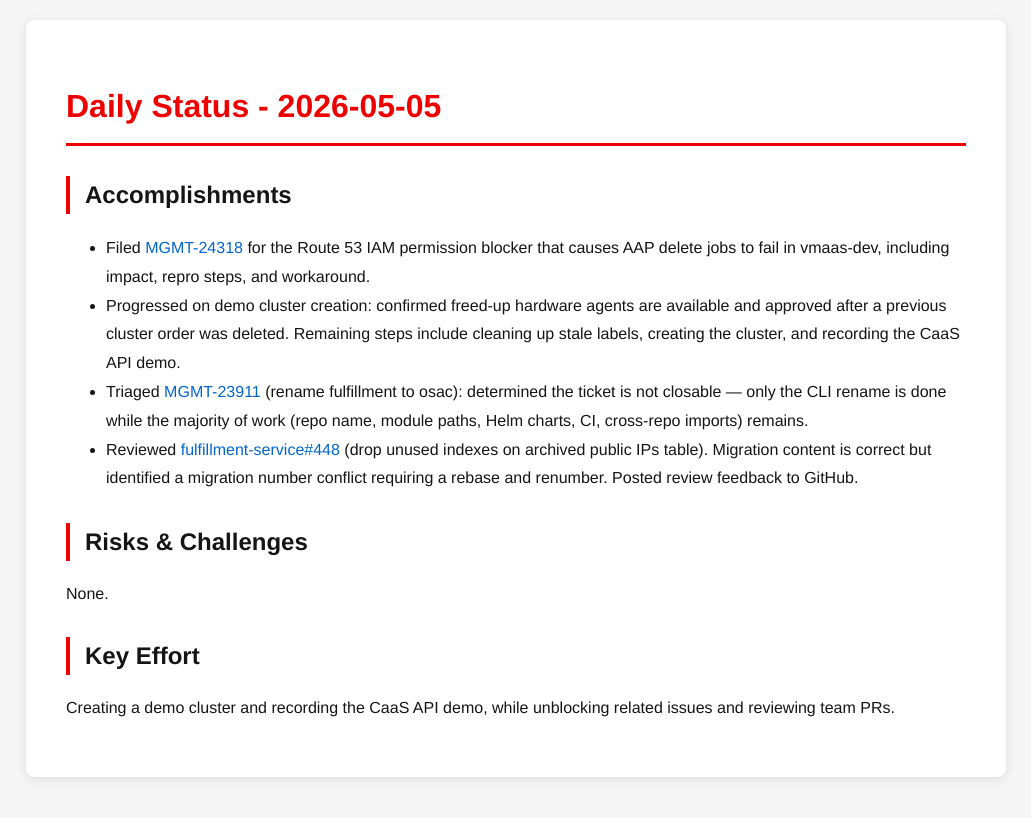
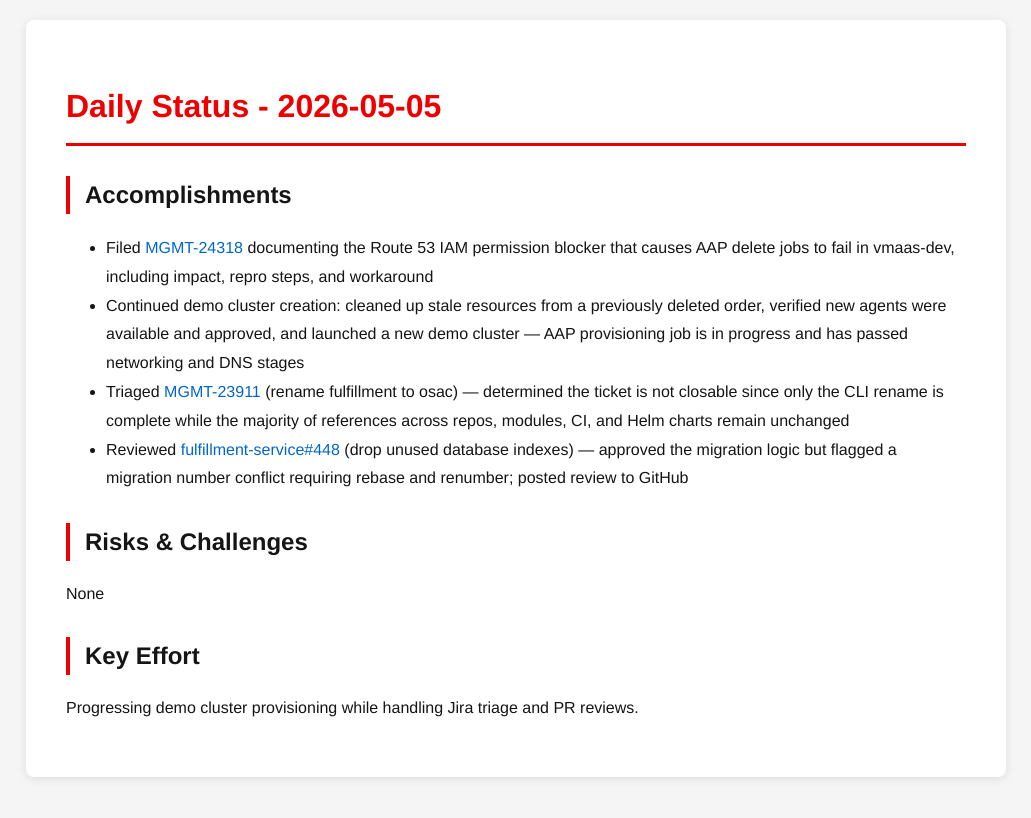
Before and after one commit to tzvatot/daily-status, a Jekyll site: the page built from 2026-05-05.md, in a window 1280 px wide. Shown: the top 818 px of the page, without its empty margins (124-1155 px from the left). Built offline with Jekyll 4.4.1, drawn with Linux system fonts in a browser that asks for light colours.

Commit message:
Daily status update - 2026-05-05

```diff
--- a/2026-05-05.md
+++ b/2026-05-05.md
@@ -7,13 +7,14 @@ date: 2026-05-05
 # Daily Status - 2026-05-05
 
 ## Accomplishments
-- Filed [MGMT-24318](https://issues.redhat.com/browse/MGMT-24318) for the Route 53 IAM permission blocker that causes AAP delete jobs to fail in vmaas-dev, including impact, repro steps, and workaround.
-- Progressed on demo cluster creation: confirmed freed-up hardware agents are available and approved after a previous cluster order was deleted. Remaining steps include cleaning up stale labels, creating the cluster, and recording the CaaS API demo.
-- Triaged [MGMT-23911](https://issues.redhat.com/browse/MGMT-23911) (rename fulfillment to osac): determined the ticket is not closable — only the CLI rename is done while the majority of work (repo name, module paths, Helm charts, CI, cross-repo imports) remains.
-- Reviewed [fulfillment-service#448](https://github.com/osac-project/fulfillment-service/pull/448) (drop unused indexes on archived public IPs table). Migration content is correct but identified a migration number conflict requiring a rebase and renumber. Posted review feedback to GitHub.
+
+- Filed [MGMT-24318](https://issues.redhat.com/browse/MGMT-24318) documenting the Route 53 IAM permission blocker that causes AAP delete jobs to fail in vmaas-dev, including impact, repro steps, and workaround
+- Continued demo cluster creation: cleaned up stale resources from a previously deleted order, verified new agents were available and approved, and launched a new demo cluster — AAP provisioning job is in progress and has passed networking and DNS stages
+- Triaged [MGMT-23911](https://issues.redhat.com/browse/MGMT-23911) (rename fulfillment to osac) — determined the ticket is not closable since only the CLI rename is complete while the majority of references across repos, modules, CI, and Helm charts remain unchanged
+- Reviewed [fulfillment-service#448](https://github.com/osac-project/fulfillment-service/pull/448) (drop unused database indexes) — approved the migration logic but flagged a migration number conflict requiring rebase and renumber; posted review to GitHub
 
 ## Risks & Challenges
-None.
+None
 
 ## Key Effort
-Creating a demo cluster and recording the CaaS API demo, while unblocking related issues and reviewing team PRs.
+Progressing demo cluster provisioning while handling Jira triage and PR reviews.
```
